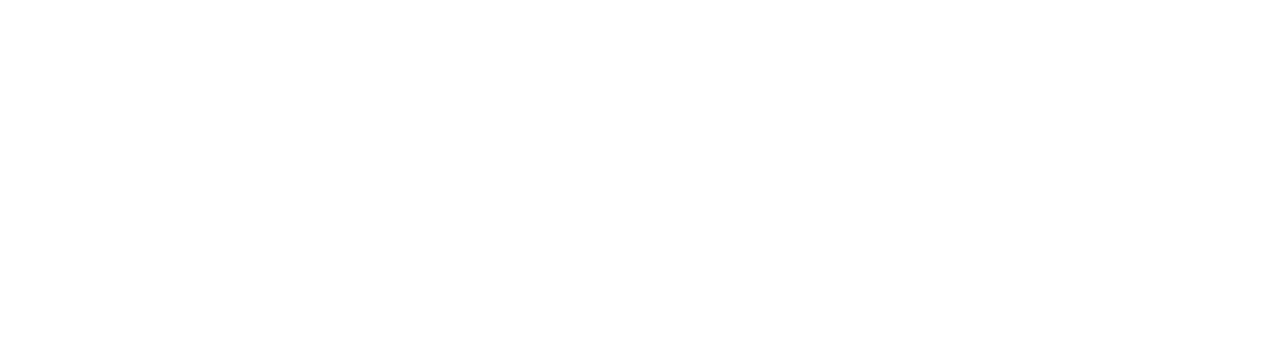
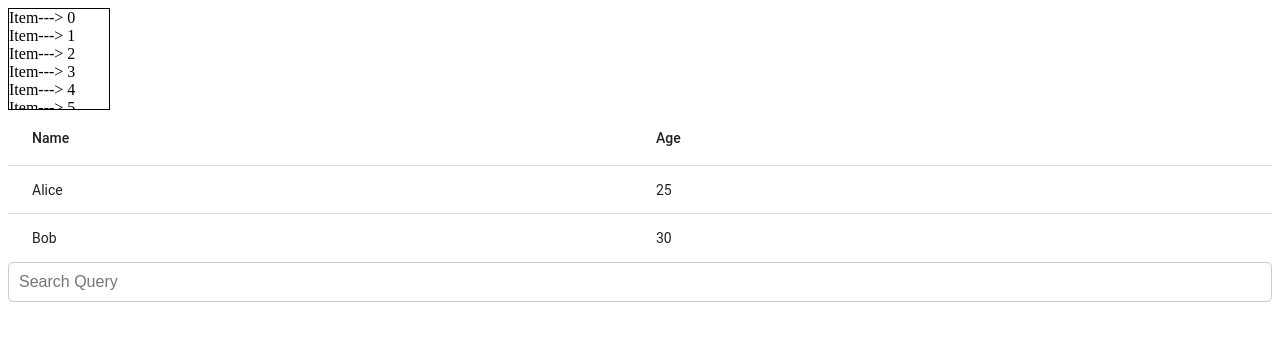
Before and after one commit to Guyvinay/Angular-Inits, an Angular app in the folder Angular/mdo-takeaway/: page / in a window 1280 px wide. Shown: the top 340 px of the page. Built offline with nearby package versions, Linux system fonts and the light colour scheme.

Commit message:
custom-search-component

```diff
--- a/Angular/mdo-takeaway/package.json
+++ b/Angular/mdo-takeaway/package.json
@@ -11,10 +11,12 @@
   "private": true,
   "dependencies": {
     "@angular/animations": "^17.3.0",
+    "@angular/cdk": "^17.3.5",
     "@angular/common": "^17.3.0",
     "@angular/compiler": "^17.3.0",
     "@angular/core": "^17.3.0",
     "@angular/forms": "^17.3.0",
+    "@angular/material": "^17.3.5",
     "@angular/platform-browser": "^17.3.0",
     "@angular/platform-browser-dynamic": "^17.3.0",
     "@angular/router": "^17.3.0",
--- /dev/null
+++ b/Angular/mdo-takeaway/src/app/UserData.ts
@@ -0,0 +1,4 @@
+export interface UserData {
+  name: string;
+  age: number;
+}
--- a/Angular/mdo-takeaway/src/app/app.component.html
+++ b/Angular/mdo-takeaway/src/app/app.component.html
@@ -1 +1,28 @@
 <router-outlet />
+<cdk-virtual-scroll-viewport itemSize="50" class="example-viewport">
+  <div *cdkVirtualFor="let item of items" class="example-item">
+    {{item}}
+  </div>
+</cdk-virtual-scroll-viewport>
+
+<mat-table [dataSource]="dataSource">
+  <!-- Define columns -->
+  <ng-container matColumnDef="name">
+    <mat-header-cell *matHeaderCellDef> Name </mat-header-cell>
+    <mat-cell *matCellDef="let row"> {{row.name}} </mat-cell>
+  </ng-container>
+  <ng-container matColumnDef="age">
+    <mat-header-cell *matHeaderCellDef> Age </mat-header-cell>
+    <mat-cell *matCellDef="let row"> {{row.age}} </mat-cell>
+  </ng-container>
+
+  <!-- Column definitions -->
+  <mat-header-row *matHeaderRowDef="displayedColumns"></mat-header-row>
+  <mat-row *matRowDef="let row; columns: displayedColumns;"></mat-row>
+</mat-table>
+
+<c-search (searchChange)="search($event)" placeholder="Search Query"></c-search>
+
+<div>
+  <span>{{text}}</span>
+</div>
--- a/Angular/mdo-takeaway/src/app/app.component.scss
+++ b/Angular/mdo-takeaway/src/app/app.component.scss
@@ -0,0 +1,5 @@
+.example-viewport {
+    height: 100px;
+    width: 100px;
+    border: 1px solid black;
+  }
--- a/Angular/mdo-takeaway/src/app/app.component.ts
+++ b/Angular/mdo-takeaway/src/app/app.component.ts
@@ -1,10 +1,34 @@
-import { Component } from '@angular/core';
+import { Component, OnInit } from '@angular/core';
+import { MatTableDataSource } from '@angular/material/table';
+import { UserData } from './UserData';
+import { HtmlTagDefinition } from '@angular/compiler';
+
 
 @Component({
   selector: 'app-root',
   templateUrl: './app.component.html',
   styleUrl: './app.component.scss'
 })
-export class AppComponent {
+export class AppComponent implements OnInit {
+
+  ngOnInit(): void {
+    // console.log(this.items);
+  }
   title = 'mdo-takeaway';
+  items = Array.from({length: 100000}).map((_, i) => `Item---> ${i}`);
+
+
+  displayedColumns: string[] = ['name', 'age'];
+  dataSource = new MatTableDataSource<UserData>([
+    { name: 'Alice', age: 25 },
+    { name: 'Bob', age: 30 },
+    // Add more data as needed
+  ]);
+
+  text:string='';
+
+  search(event: string){
+    this.text=event;
+  }
+
 }
--- a/Angular/mdo-takeaway/src/app/app.module.ts
+++ b/Angular/mdo-takeaway/src/app/app.module.ts
@@ -1,18 +1,30 @@
-import { NgModule } from '@angular/core';
+import { CUSTOM_ELEMENTS_SCHEMA, NgModule } from '@angular/core';
 import { BrowserModule } from '@angular/platform-browser';
 
 import { AppRoutingModule } from './app-routing.module';
 import { AppComponent } from './app.component';
+import { MatCardModule } from '@angular/material/card';
+import { ScrollingModule } from '@angular/cdk/scrolling';
+import { MatTableModule } from '@angular/material/table';
+import { SearchComponent } from './custom/search/search.component';
+
+
 
 @NgModule({
   declarations: [
-    AppComponent
+    AppComponent,
+    SearchComponent,
+
   ],
   imports: [
     BrowserModule,
-    AppRoutingModule
+    AppRoutingModule,
+    MatCardModule,
+    ScrollingModule,
+    MatTableModule
   ],
   providers: [],
-  bootstrap: [AppComponent]
+  bootstrap: [AppComponent],
+  schemas: [CUSTOM_ELEMENTS_SCHEMA],
 })
 export class AppModule { }
--- /dev/null
+++ b/Angular/mdo-takeaway/src/app/custom/search/search.component.html
@@ -0,0 +1 @@
+<input type="text" [placeholder]="placeholder" (input)="onSearch($event)">
--- /dev/null
+++ b/Angular/mdo-takeaway/src/app/custom/search/search.component.scss
@@ -0,0 +1,19 @@
+:host {
+    display: block;
+    margin-bottom: 20px; /* Add margin to the bottom */
+  }
+
+  input {
+    width: 100%;
+    padding: 10px;
+    border: 1px solid #ccc;
+    border-radius: 5px;
+    box-sizing: border-box;
+    font-size: 16px;
+  }
+
+  /* Style the input when it's focused */
+  input:focus {
+    outline: none;
+    border-color: dodgerblue;
+  }
--- /dev/null
+++ b/Angular/mdo-takeaway/src/app/custom/search/search.component.ts
@@ -0,0 +1,18 @@
+import { Component, EventEmitter, Input, Output } from '@angular/core';
+
+@Component({
+  selector: 'c-search',
+  templateUrl: './search.component.html',
+  styleUrl: './search.component.scss'
+})
+export class SearchComponent {
+
+  @Output() searchChange = new EventEmitter<string>();
+  @Input() placeholder = 'Search';
+
+  onSearch(event: Event) {
+    const target = event.target as HTMLInputElement;
+    const value = target.value;
+    this.searchChange.emit(value);
+  }
+}
```
Also changed, not shown: 1 other file (tests, documents, lock files or other folders).
